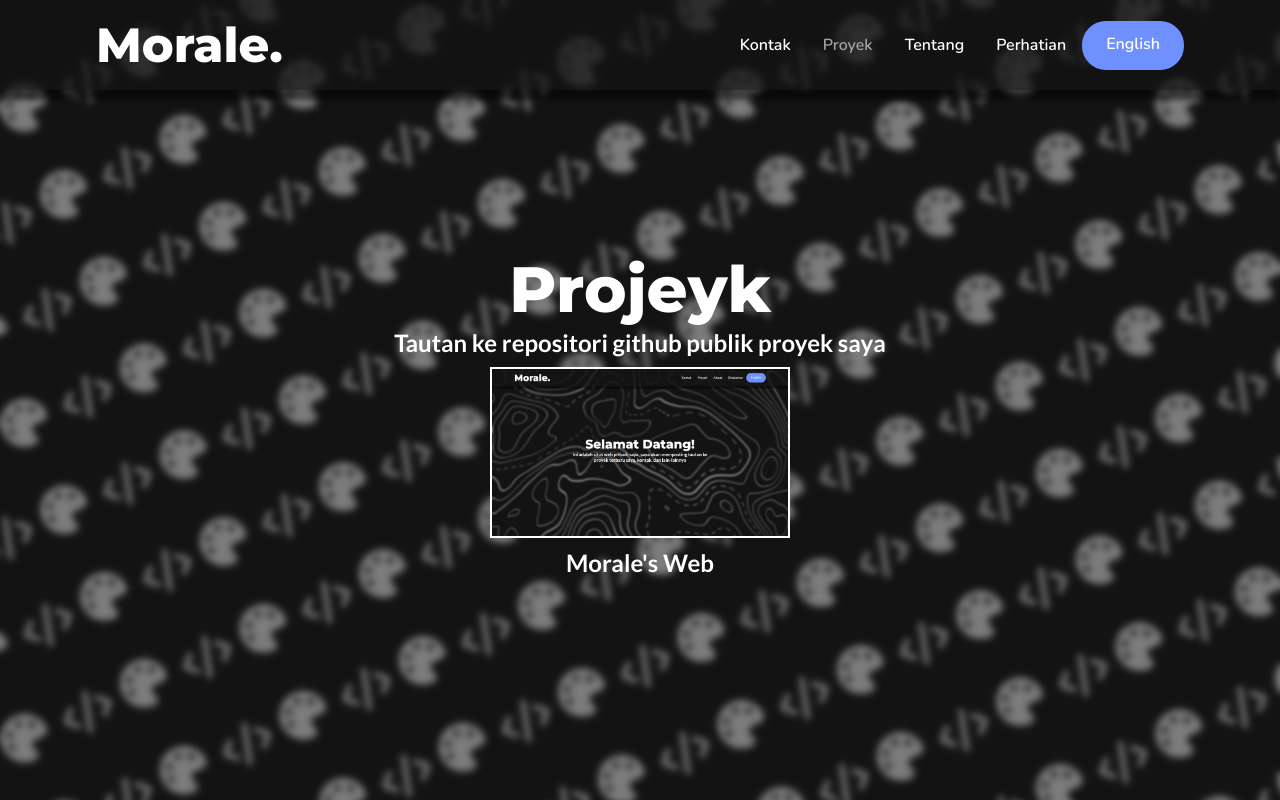
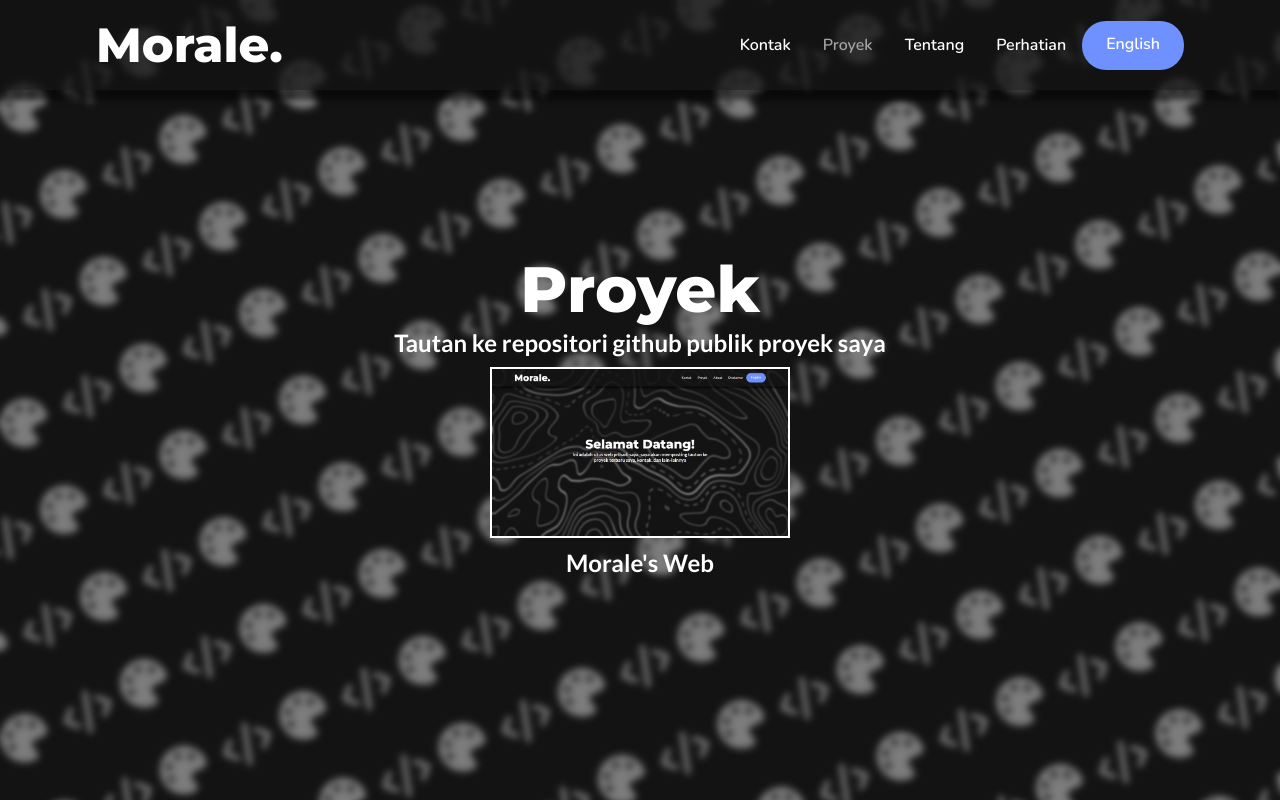
Before and after one commit to Moralee/Moralee.github.io, a plain HTML site: page in-id/Proyek.html in a window 1280 px wide. Drawn offline with nearby package versions, Linux system fonts and the light colour scheme.

Commit message:
Update Proyek.html

```diff
--- a/in-id/Proyek.html
+++ b/in-id/Proyek.html
@@ -24,7 +24,7 @@
         <a class="English" href="/en-us/Projects"><button>English</button></a>
     </header>
     <div class="Projects">
-        <h1 id="ProjectsH">Projeyk</h1>
+        <h1 id="ProjectsH">Proyek</h1>
         <p id="ProjectsP">Tautan ke repositori github publik proyek saya</p>
         <div class="ProjectsI">
             <img id="Image" src="../css/images/Indonesian.png">
```
